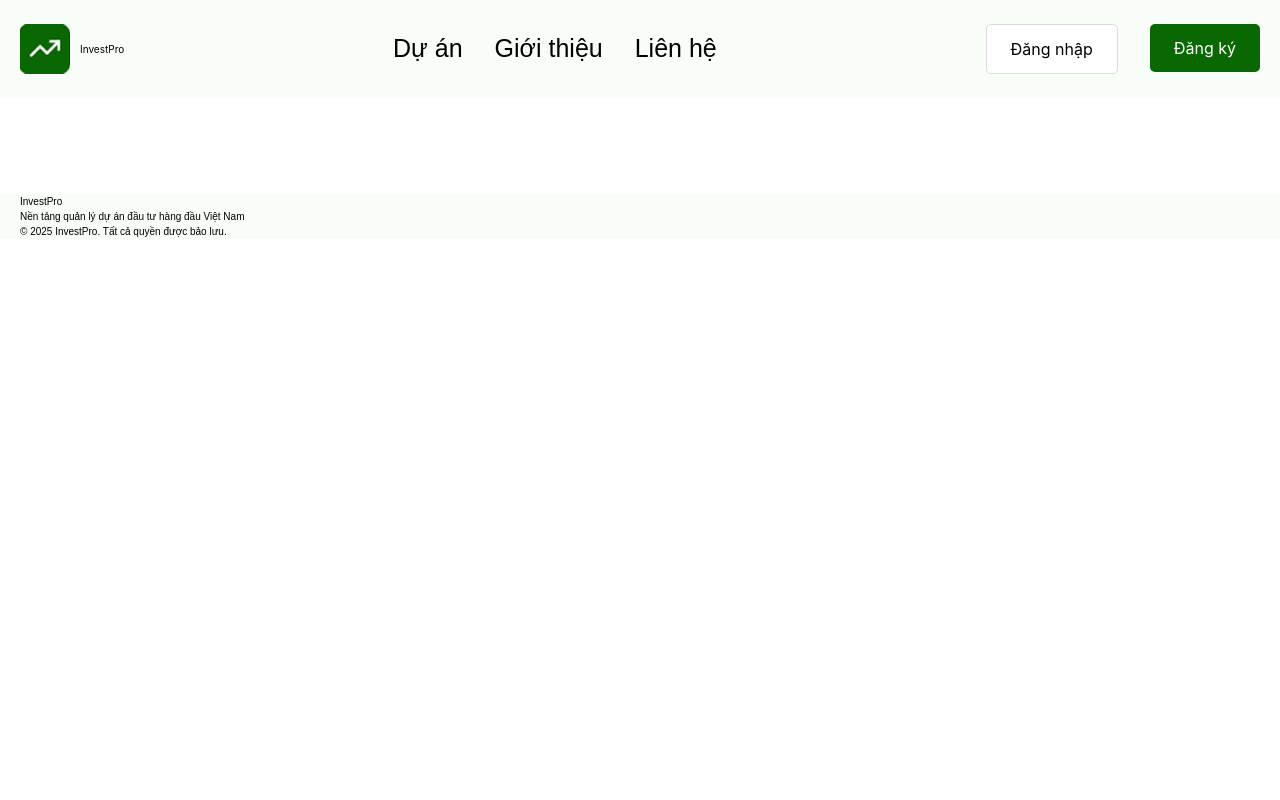
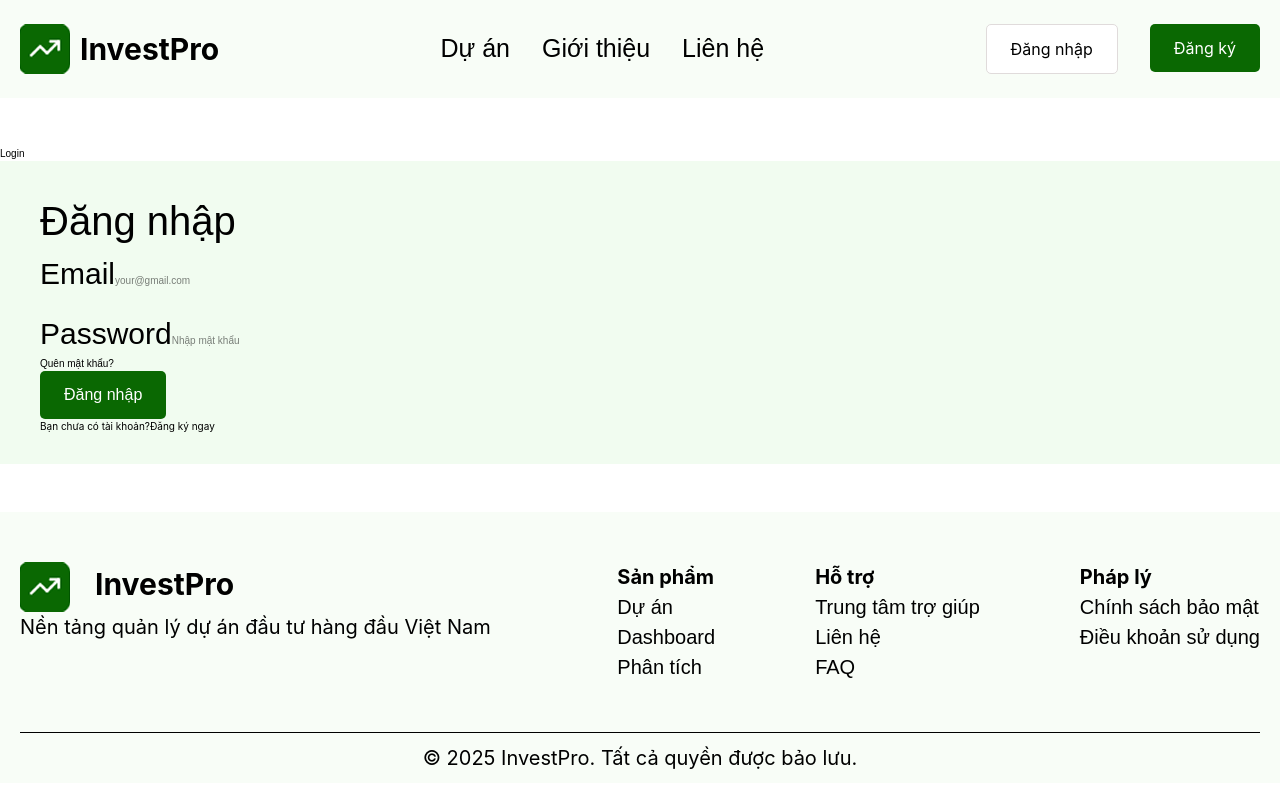
Before and after one commit to Loisori/CS445, a React (Vite) app in the folder frontend/: page /register in a window 1280 px wide. Built offline with nearby package versions, Linux system fonts and the light colour scheme.

Commit message:
update 23/9
update layouts, footer, header, login, register (still on going)

```diff
--- a/frontend/src/pages/login/Login.jsx
+++ b/frontend/src/pages/login/Login.jsx
@@ -1,9 +1,47 @@
-function InvestorLogin() {
+import { Link } from "react-router-dom";
+
+function Login() {
   return (
     <section>
-      <div></div>
+      Login
+      <div className="bg-secondary py-[3rem] px-[4rem] test">
+        <form action="">
+          <label htmlFor="" className="text-[4rem]">
+            Đăng nhập
+          </label>
+          <br />
+          <div>
+            <label htmlFor="Email" className="text-h3">
+              Email
+            </label>
+            <input type="text" placeholder="your@gmail.com" required />
+          </div>
+          <br />
+          <div>
+            <label htmlFor="Password" className="text-h3">
+              Password
+            </label>
+            <input type="text" placeholder="Nhập mật khẩu" required />
+          </div>
+          <div>
+            <button className="" id="js-forget-password">
+              Quên mật khẩu?
+            </button>
+            <br />
+            <button className="button--primary" id="js-login" type="submit">
+              Đăng nhập
+            </button>
+            <Link to="/register">
+              <p>
+                Bạn chưa có tài khoản?
+                <span className="text-primary">Đăng ký ngay</span>
+              </p>
+            </Link>
+          </div>
+        </form>
+      </div>
     </section>
   );
 }
 
-export default InvestorLogin;
+export default Login;
--- a/frontend/src/pages/login/Register.jsx
+++ b/frontend/src/pages/login/Register.jsx
@@ -1,5 +1,23 @@
-function POLLogin() {
-  return <div>PO Login Page</div>;
+import { Link } from "react-router-dom";
+
+function Register() {
+  return (
+    <section>
+      Register
+      <div className="bg-secondary py-[3rem] px-[4rem]">
+        <form action="">
+          <label htmlFor=""></label>
+          <label htmlFor="Email"></label>
+          <input type="text" placeholder="your@gmail.com" required />
+          <label htmlFor="Password"></label>
+          <input type="text" placeholder="Nhập mật khẩu" required />
+          <button>Quên mật khẩu?</button>
+          <button>Đăng nhập</button>
+          <button>Bạn chưa có tài khoản? Đăng ký ngay</button>
+        </form>
+      </div>
+    </section>
+  );
 }
 
-export default POLLogin;
+export default Register;
--- a/frontend/src/sections/Footer.jsx
+++ b/frontend/src/sections/Footer.jsx
@@ -1,21 +1,48 @@
+import Logo from "../assets/imgs/logo.png";
+
+
 function Footer() {
   return (
     <footer className="bg-primary">
-      <div className="wrapper">
+      <div className="wrapper flex justify-between py-[5rem]">
         <div>
+          <div className="flex gap-[2.5rem]">
+            <picture className="size-[5rem]"><img src={Logo} alt="" /></picture>
+            <span className="text-h3 font-bold">InvestPro</span>
+          </div>
+          <p className="text-h5">
+            Nền tảng quản lý dự án đầu tư hàng đầu Việt Nam
+          </p>
+        </div>
+        <div className="flex gap-[10rem]">
           <div>
-            <picture></picture>
-            <div>InvestPro</div>
+            <h5 className="font-bold">Sản phẩm</h5>
+            <ul className="text-h5">
+              <li>Dự án</li>
+              <li>Dashboard</li>
+              <li>Phân tích</li>
+            </ul>
           </div>
-          <div>Nền tảng quản lý dự án đầu tư hàng đầu Việt Nam</div>
-        </div>
-        <div>
-          <div></div>
-          <div></div>
-          <div></div>
+          <div>
+            <h5 className="font-bold">Hỗ trợ</h5>
+            <ul className="text-h5">
+              <li>Trung tâm trợ giúp</li>
+              <li>Liên hệ</li>
+              <li>FAQ</li>
+            </ul>
+          </div>
+          <div>
+            <h5 className="font-bold">Pháp lý</h5>
+            <ul className="text-h5">
+              <li>Chính sách bảo mật</li>
+              <li>Điều khoản sử dụng</li>
+            </ul>
+          </div>
         </div>
       </div>
-      <div className="wrapper">© 2025 InvestPro. Tất cả quyền được bảo lưu.</div>
+      <div className="wrapper">
+        <p className="py-[1rem] border-t-[.1rem] text-h5 text-center">© 2025 InvestPro. Tất cả quyền được bảo lưu.</p>
+      </div>
     </footer>
   );
 }
--- a/frontend/src/sections/Header.jsx
+++ b/frontend/src/sections/Header.jsx
@@ -1,6 +1,5 @@
+import { Link } from "react-router-dom";
 import Logo from "../assets/imgs/logo.png";
-
-import { Link } from "react-router-dom";
 
 function Header() {
   return (
@@ -8,8 +7,10 @@ function Header() {
       <div className="wrapper flex justify-between items-center py-[2.4rem]">
         <Link to="/">
           <div className="flex gap-[1rem]">
-            <picture className="size-[5rem]"><img src={Logo} alt="" /></picture>
-            <p className="my-auto">InvestPro</p>
+            <picture className="size-[5rem]">
+              <img src={Logo} alt="" />
+            </picture>
+            <p className="my-auto text-h3 font-bold">InvestPro</p>
           </div>
         </Link>
         <div>
@@ -19,11 +20,11 @@ function Header() {
             <li>Liên hệ</li>
           </ul>
         </div>
-        <div className="flex gap-[3.2rem]">
-          <Link to="/login">
+        <div className="flex gap-[3.2rem] text-h6">
+          <Link to="/Register">
             <button className="button--secondary">Đăng nhập</button>
           </Link>
-          <Link to="/register">
+          <Link to="/Login">
             <button className="button--primary">Đăng ký</button>
           </Link>
         </div>
--- a/frontend/src/sections/layouts/Hero.jsx
+++ b/frontend/src/sections/layouts/Hero.jsx
@@ -8,7 +8,7 @@ function Hero() {
             Kết nối nhà đầu tư và chủ dự án một cách hiệu quả. Quản lý đầu tư
             thông minh với công nghệ hiện đại.
           </p>
-          <div className="flex justify-center gap-[2rem]">
+          <div className="flex justify-center gap-[2rem] text-h6">
             <button className="button--primary">Bắt đầu ngay</button>
             <button className="button--secondary">Khám phá dự án</button>
           </div>
--- a/frontend/src/sections/layouts/Ready.jsx
+++ b/frontend/src/sections/layouts/Ready.jsx
@@ -1,12 +1,19 @@
 function Ready() {
   return (
-    <section >
+    <section>
       <div className="wrapper">
-        <h2 className="my-[3rem] text-center">Sẵn sàng bắt đầu hành trình đầu tư</h2>
-        <p className="text-center ">
-          Tham gia cùng hàng nghìn nhà đầu tư và chủ dự án đã tin tưởng InvestPro
-        </p>
-        <button className="button--primary mx-auto mt-[2rem] block">Đăng ký miễn phí</button>
+        <div className="bg-tertiary py-[4rem] rounded-[2rem]">
+          <h2 className="my-[3rem] text-center text-white!">
+            Sẵn sàng bắt đầu hành trình đầu tư
+          </h2>
+          <p className="text-center text-h3 text-white!">
+            Tham gia cùng hàng nghìn nhà đầu tư và chủ dự án đã tin tưởng
+            InvestPro
+          </p>
+          <button className="button--primary bg-[#B4B52D]! mx-auto mt-[2rem] block text-h6">
+            Đăng ký miễn phí
+          </button>
+        </div>
       </div>
     </section>
   );
--- a/frontend/src/sections/layouts/Why.jsx
+++ b/frontend/src/sections/layouts/Why.jsx
@@ -1,9 +1,9 @@
 function Why() {
   return (
     <section className="bg-primary">
-      <div className="wrapper">
+      <div className="wrapper bg-">
         <h2 className="my-[3rem] text-center">Tại sao chọn InvestPro?</h2>
-        <p className="text-center">
+        <p className="text-center text-h3">
           Chúng tôi cung cấp giải pháp toàn diện cho việc quản lý và đầu tư dự
           án
         </p>
@@ -11,7 +11,7 @@ function Why() {
           <div className="bg-secondary px-[3rem] pt-[2.5rem] pb-[2rem] rounded-[2rem] drop-shadow-2xl">
             <div></div>
             <h4>Bảo mật cao</h4>
-            <p>
+            <p className="text-small">
               Hệ thống bảo mật đa lớp đảm bảo an toàn cho mọi giao dịch và thông
               tin
             </p>
@@ -19,7 +19,7 @@ function Why() {
           <div className="bg-secondary px-[3rem] pt-[2.5rem] pb-[2rem] rounded-[2rem] drop-shadow-2xl">
             <div></div>
             <h4>Kết nối hiệu quả</h4>
-            <p>
+            <p className="text-small">
               Kết nối trực tiếp giữa nhà đầu tư và chủ dự án với giao diện thân
               thiện
             </p>
@@ -27,7 +27,7 @@ function Why() {
           <div className="bg-secondary px-[3rem] pt-[2.5rem] pb-[2rem] rounded-[2rem] drop-shadow-2xl">
             <div></div>
             <h4>Phân tích thông minh</h4>
-            <p>
+            <p className="text-small">
               Công cụ phân tích và báo cáo chi tiết giúp đưa ra quyết định đầu
               tư tốt nhất
             </p>
```
